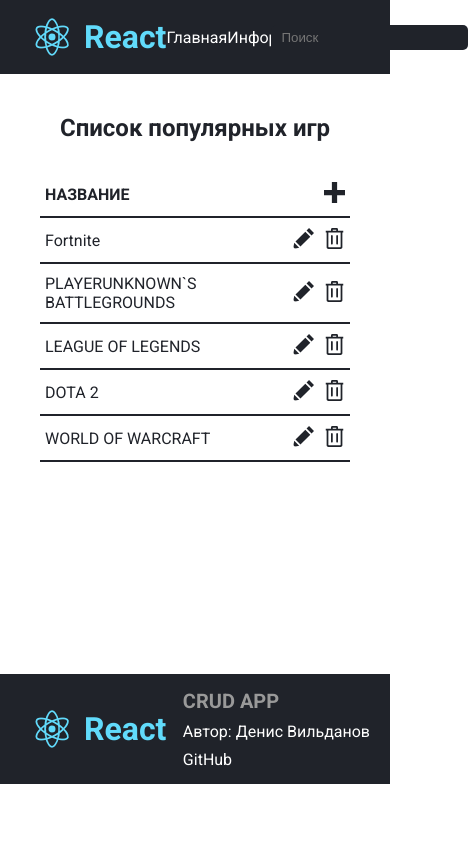
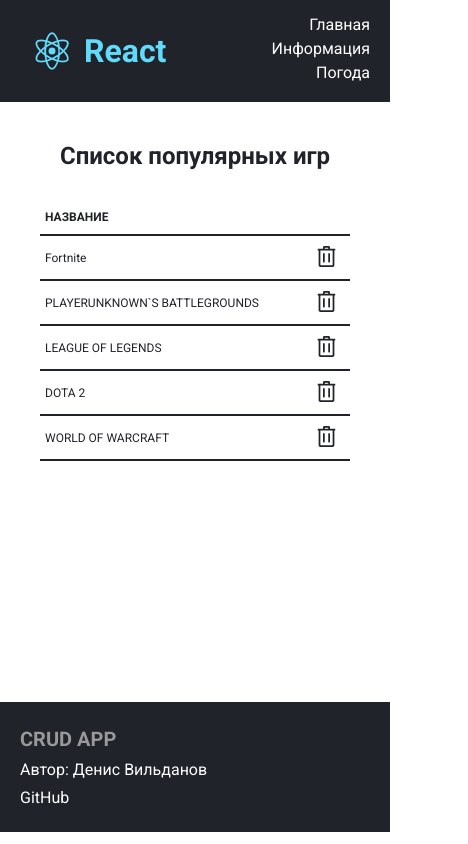
Before and after one commit to VildanovDenis/crud-application, a React (Create React App) app: page / in a window 390 px wide. Shown: the whole page, 468 px wide, since content can reach past the window. Built offline with nearby package versions, Linux system fonts and the light colour scheme; data requests are answered from the project's data file.

Commit message:
Makes css responsive

```diff
--- a/public/index.html
+++ b/public/index.html
@@ -8,7 +8,7 @@
     />
     <meta
       name="viewport"
-      content="width=device-width, initial-scale=1, shrink-to-fit=no"
+      content="width=device-width, initial-scale=1, minimum-scale=1"
     />
     <title>Crud React App</title>
   </head>
--- a/src/components/footer/index.css
+++ b/src/components/footer/index.css
@@ -4,7 +4,7 @@
   justify-content: space-between;
   align-content: center;
   align-items: center;
-  padding: 15px 20px;
+  padding: 25px 20px;
   margin: 0 auto;
   background-color: #20232a;
 }
@@ -32,3 +32,8 @@
   text-transform: uppercase;
   color: #999;
 }
+@media (max-width: 550px) {
+  .app-footer .app-logo-wrapper {
+    display: none;
+  }
+}
--- a/src/components/header/index.css
+++ b/src/components/header/index.css
@@ -44,3 +44,23 @@
 .app-search input:focus {
   background-color: #373940;
 }
+
+@media (max-width: 850px) {
+  .app-navbar {
+    width: 50%;
+    margin-left: auto;
+  }
+  .app-search input {
+    display: none;
+  }
+}
+@media (max-width: 550px) {
+  .app-navbar {
+    flex-direction: column;
+    text-align: right;
+    padding: 10px 0px;
+  }
+  .app-navbar li {
+    margin-bottom: 5px;
+  }
+}
--- a/src/components/main/index.css
+++ b/src/components/main/index.css
@@ -53,3 +53,24 @@
 .table-add-btn {
   background-image: url(./plus.svg);
 }
+@media (max-width: 620px) {
+  .table-edit-btn,
+  .table-add-btn {
+    display: none;
+  }
+}
+@media (max-width: 455px) {
+  .games-table {
+    font-size: 14px;
+  }
+}
+@media (max-width: 410px) {
+  .games-table {
+    font-size: 12px;
+  }
+}
+@media (max-width: 380px) {
+  .games-table-title {
+    font-size: 20px;
+  }
+}
```
